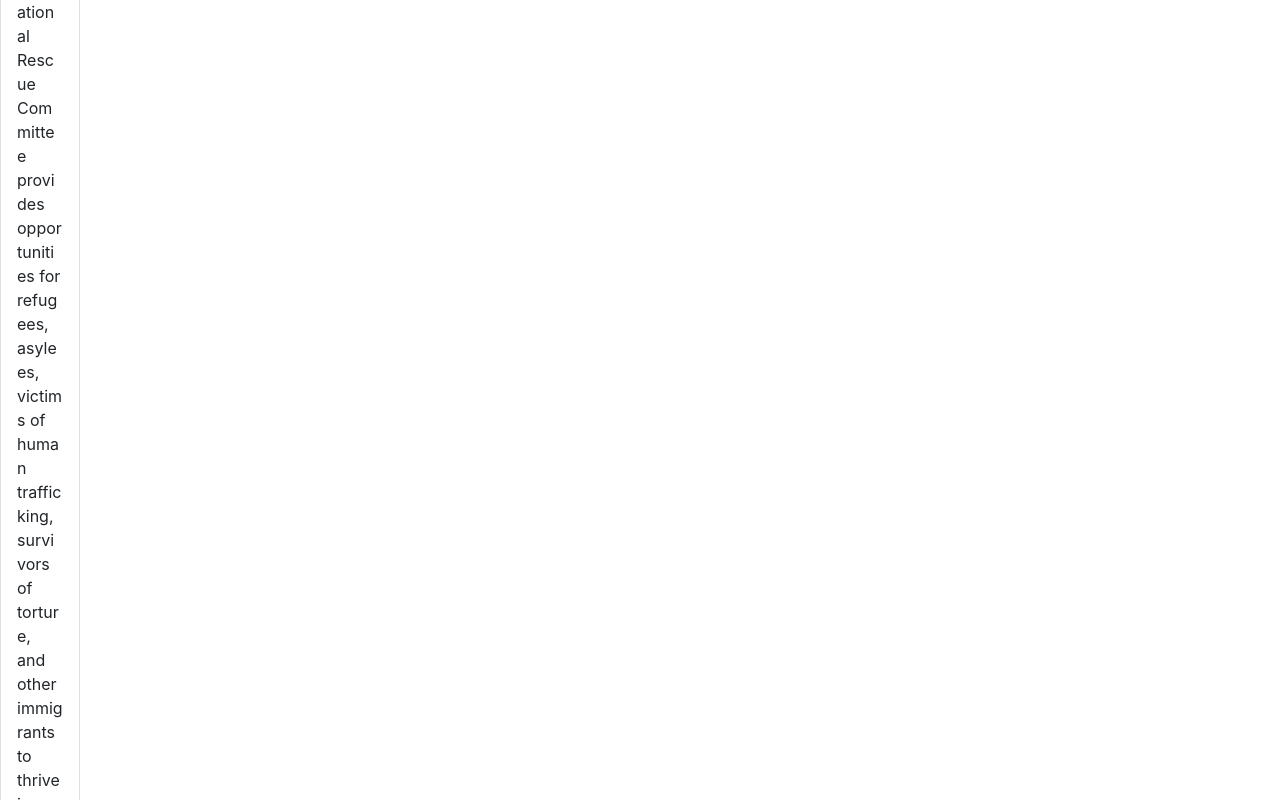
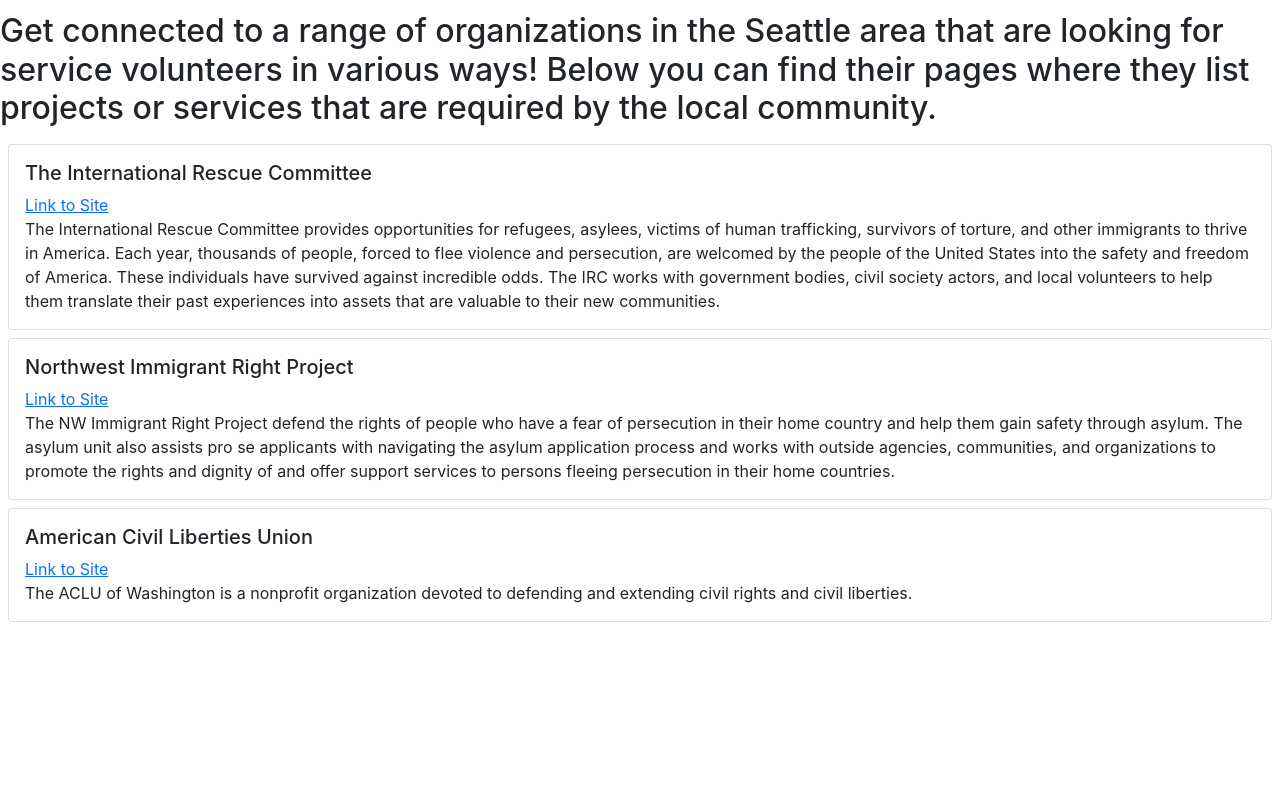
Before and after one commit to UW-INFO442-AU21/group6-refugees, a React (Create React App) app in the folder my-app/: page / in a window 1280 px wide. Shown: the part 540-1340 px from the top of the page. After the commit the page ends 1170 px from the top, so only its background shows below. Built offline with nearby package versions, Linux system fonts and the light colour scheme.

Commit message:
org work

```diff
--- a/my-app/src/index.js
+++ b/my-app/src/index.js
@@ -2,12 +2,13 @@
 import ReactDOM from 'react-dom';
 import './index.css';
 //import App from './App';
-//import Group from './group';
+import Group from './group';
 import Orgs from './orgs';
 import reportWebVitals from './reportWebVitals';
 
 ReactDOM.render(
   <React.StrictMode>
+    <Group />
     <Orgs />
   </React.StrictMode>,
   document.getElementById('root')
--- a/my-app/src/orgs.js
+++ b/my-app/src/orgs.js
@@ -15,9 +15,9 @@
                     services that are required by the local community.
                 </h2>
             </header>
-            <Row xs={1} md={1} className="g-4">
+            <Row xs={1} md={1}>
                 <Col>
-                    <Card style={{ width: '5rem' }}>
+                    <Card className="m-2">
                         <Card.Body>
                             <Card.Title>The International Rescue Committee</Card.Title>
                             <Card.Link href="https://www.rescue.org/united-states/seattle-wa">Link to Site</Card.Link>
@@ -34,7 +34,7 @@
                             </Card.Text>
                         </Card.Body>
                     </Card>
-                    <Card style={{ width: '5rem' }}>
+                    <Card className="m-2">
                         <Card.Body>
                             <Card.Title>Northwest Immigrant Right Project</Card.Title>
                             <Card.Link href="https://www.nwirp.org">Link to Site</Card.Link>
@@ -49,7 +49,7 @@
                             </Card.Text>
                         </Card.Body>
                     </Card>
-                    <Card style={{ width: '5rem' }}>
+                    <Card className="m-2">
                         <Card.Body>
                             <Card.Title>American Civil Liberties Union</Card.Title>
                             <Card.Link href="https://www.aclu-wa.org">Link to Site</Card.Link>
```
